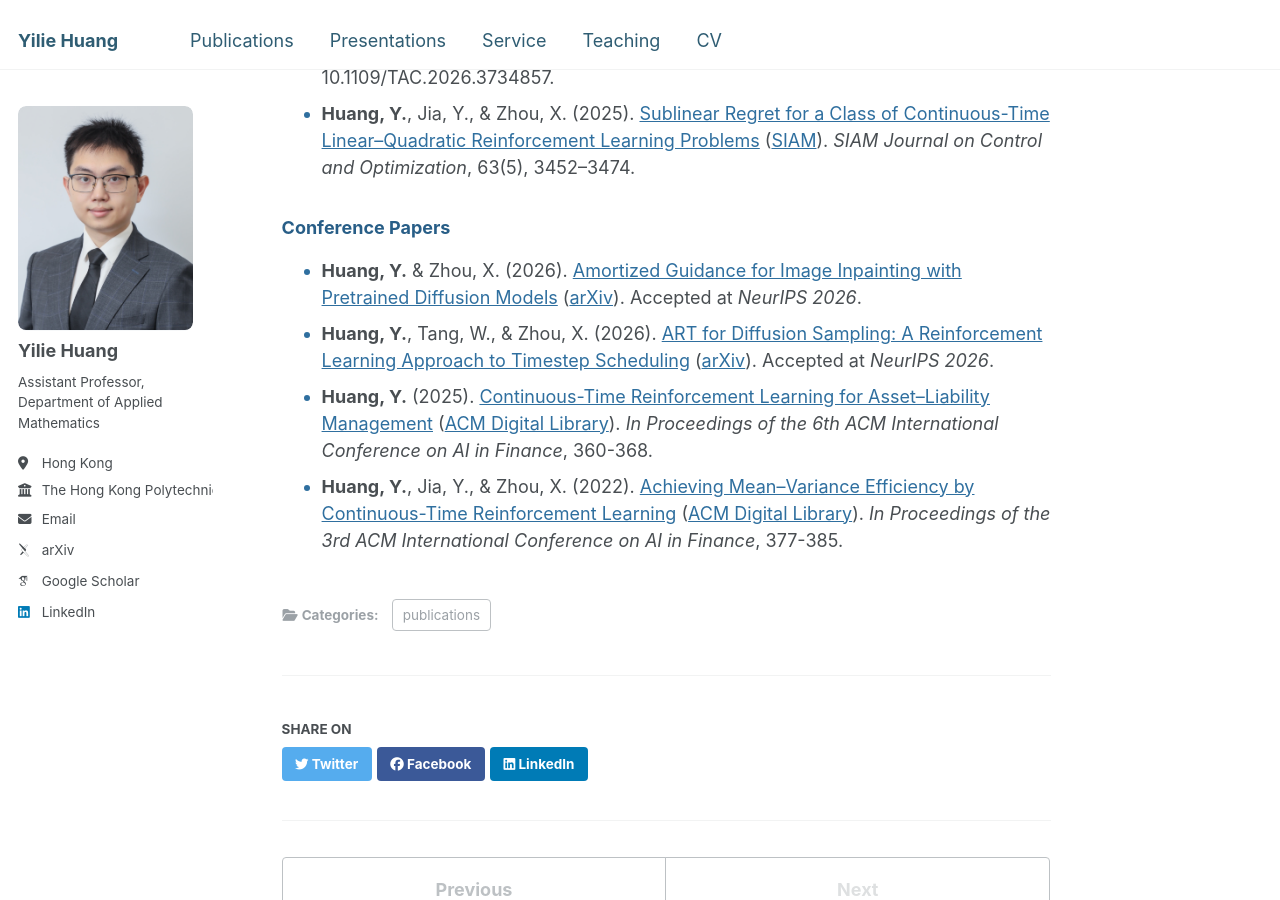
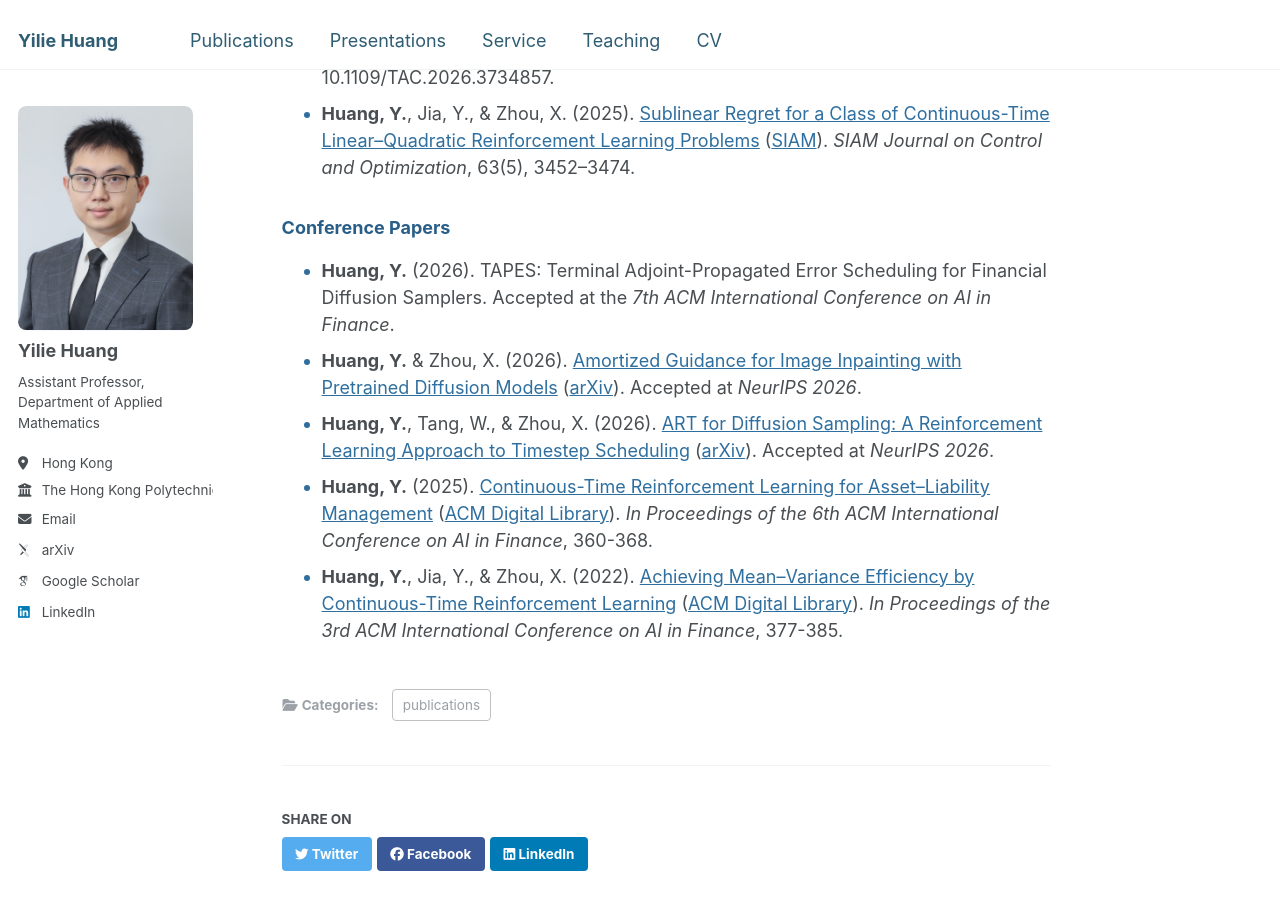
Before and after one commit to yiliehuang/yiliehuang.github.io, a Jekyll site: the page built from _publications/publications.md, in a window 1280 px wide and 900 px high, scrolled down 385 px. Built offline with Jekyll 4.4.1, drawn with Linux system fonts in a browser that asks for light colours; some web fonts are replaced.

Commit message:
Add ICAIF 2026 paper

```diff
--- a/_publications/publications.md
+++ b/_publications/publications.md
@@ -24,6 +24,10 @@ permalink: publication/publications
 </ul>
 <h3>Conference Papers</h3>
 <ul>
+  <li><strong>Huang, Y.</strong> (2026).
+      TAPES: Terminal Adjoint-Propagated Error Scheduling for Financial Diffusion Samplers.
+      Accepted at the <em>7th ACM International Conference on AI in Finance</em>.
+  </li>
   <li id="aid-neurips-2026"><strong>Huang, Y.</strong> &amp; Zhou, X. (2026).
       <a href="/files/AID_Inpaint_ArXiv.pdf">Amortized Guidance for Image Inpainting with Pretrained Diffusion Models</a>
       (<a href="https://arxiv.org/abs/2605.13010">arXiv</a>).
```
Also changed, not shown: 2 other files.
